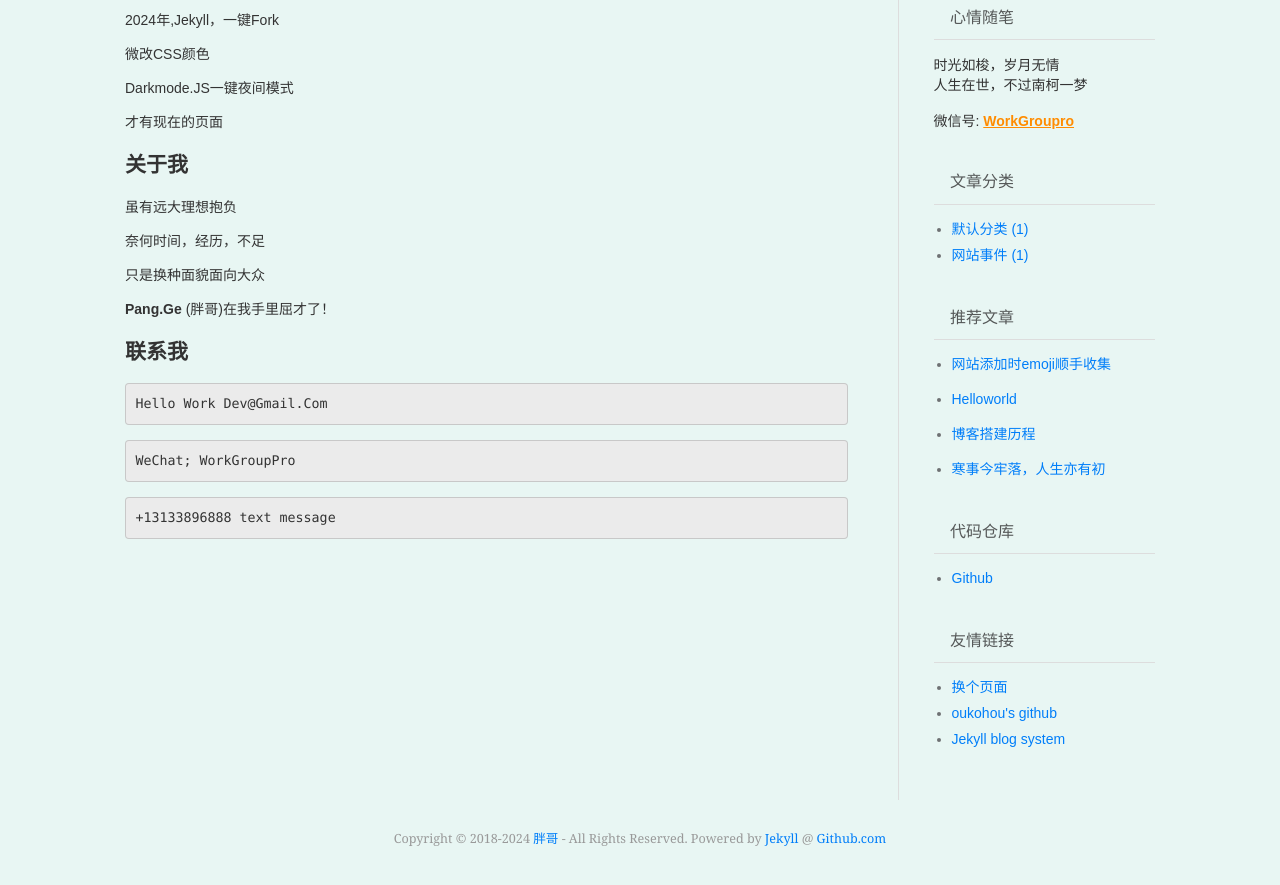
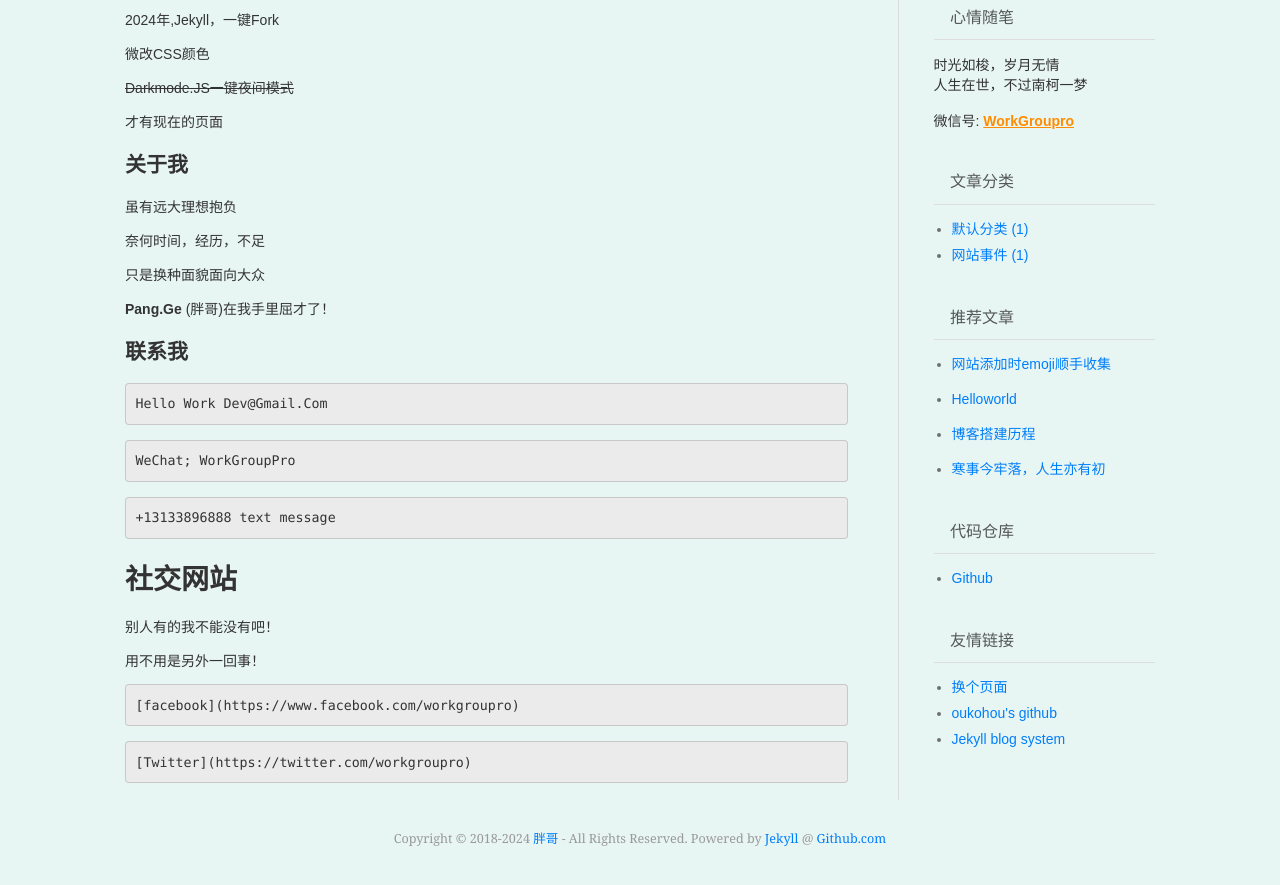
Before and after one commit to YiPianYe/pangge, a Jekyll site: the page built from pages/about.md, in a window 1280 px wide, cut to the strip 302-1197 px from the top of the page. Shown: the top 885 px of the strip. Built offline with Jekyll 4.4.1, drawn with Linux system fonts in a browser that asks for light colours; some web fonts are replaced; comment, search, counter and statistics services are not loaded.

Commit message:
Update about.md

````diff
--- a/pages/about.md
+++ b/pages/about.md
@@ -15,7 +15,7 @@ Pang.ge 注册2018-06-27
 
 微改CSS颜色
 
-Darkmode.JS一键夜间模式
+~~Darkmode.JS一键夜间模式~~
 
 才有现在的页面
 
@@ -42,3 +42,16 @@ WeChat; WorkGroupPro
 ```html
 +13133896888 text message
 ```
+# 社交网站
+
+别人有的我不能没有吧！
+
+用不用是另外一回事！
+
+```
+[facebook](https://www.facebook.com/workgroupro)
+```
+
+```
+[Twitter](https://twitter.com/workgroupro)
+```
````
